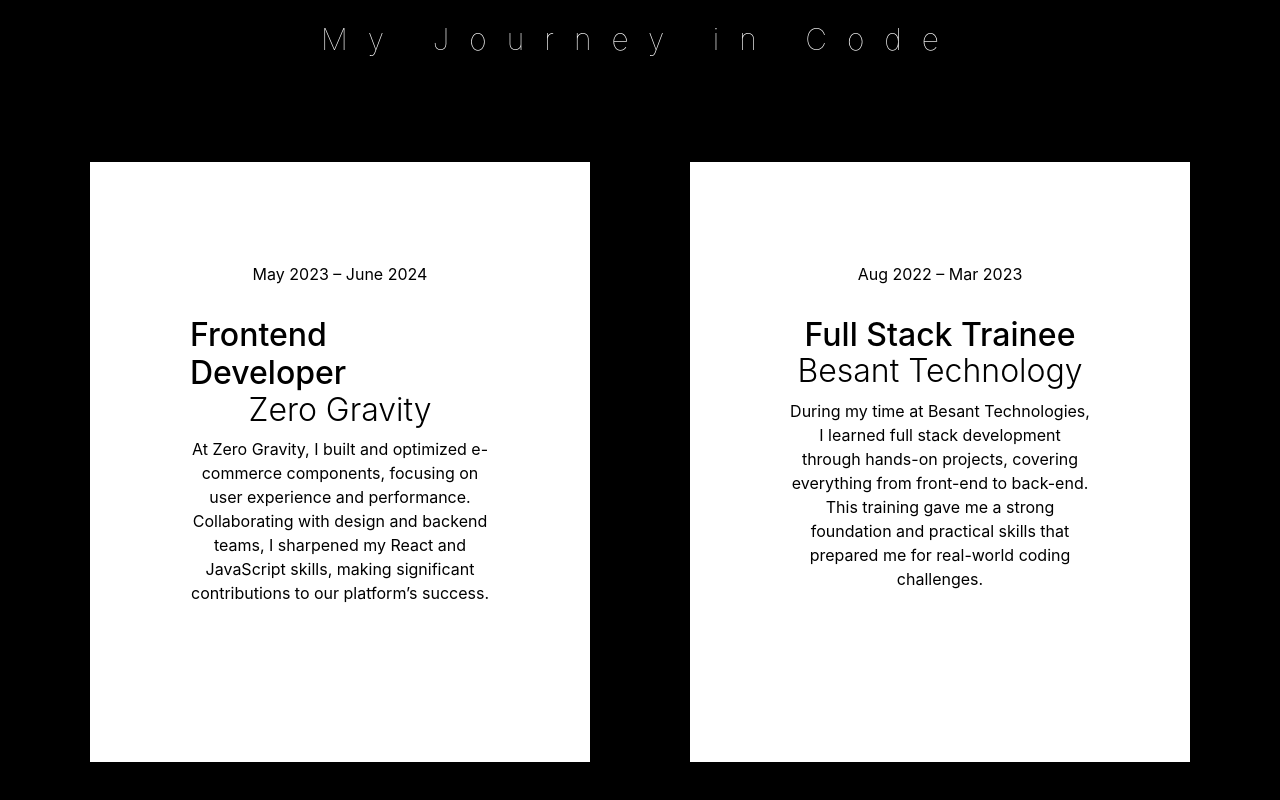
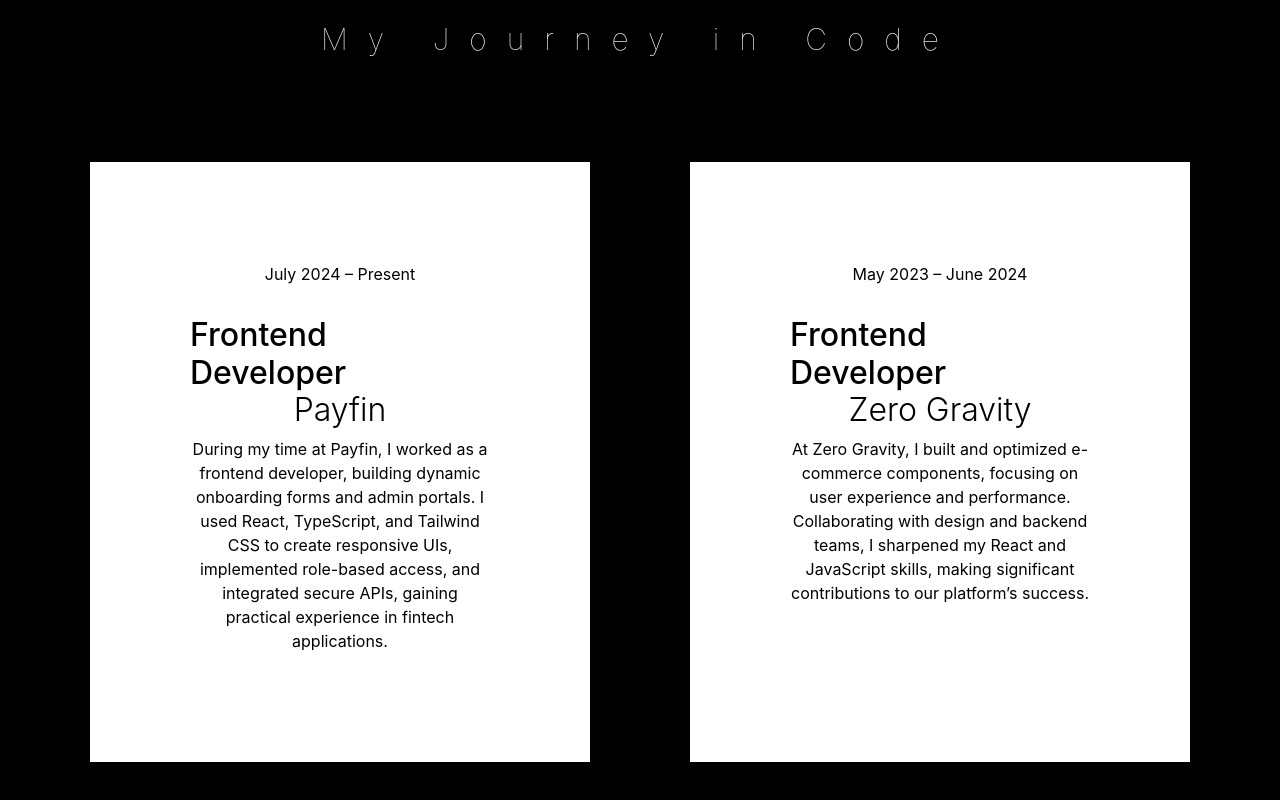
Before and after one commit to har-shsharma/my-portfolio, a React (Create React App) app: page / in a window 1280 px wide. Shown: the part 5111-5911 px from the top of the page. Built offline with nearby package versions, Linux system fonts and the light colour scheme; no server answers.

Commit message:
work experience updated

```diff
--- a/src/components/TextAnimation.js
+++ b/src/components/TextAnimation.js
@@ -43,7 +43,9 @@ function TextAnimation() {
       window.removeEventListener('resize', updateInitialValues);
       window.removeEventListener('scroll', handleScroll);
     };
-  }, [ minScroll, maxScroll]);
+  },
+  // eslint-disable-next-line
+  [ minScroll, maxScroll]);
 
   return (
     <div className="TextAnimation" style={{ height: croppedHeight }}>
--- a/src/components/Work.js
+++ b/src/components/Work.js
@@ -11,16 +11,16 @@ function Work() {
         </div>
         <div className="workContent">
         <div className="workItem">
+        <label className="workDuration">July 2024 – Present</label>
+            <h2 className="roleHeading">Frontend Developer</h2>
+            <h2 className="companyHeading">Payfin</h2>
+            <p className="workDescription">During my time at Payfin, I worked as a frontend developer, building dynamic onboarding forms and admin portals. I used React, TypeScript, and Tailwind CSS to create responsive UIs, implemented role-based access, and integrated secure APIs, gaining practical experience in fintech applications.</p>
+        </div>
+        <div className="workItem">
         <label className="workDuration">May 2023 – June 2024</label>
           <h2 className="roleHeading">Frontend Developer</h2>
             <h2 className="companyHeading">Zero Gravity</h2>
             <p className="workDescription">At Zero Gravity, I built and optimized e-commerce components, focusing on user experience and performance. Collaborating with design and backend teams, I sharpened my React and JavaScript skills, making significant contributions to our platform’s success.</p>
-        </div>
-        <div className="workItem">
-        <label className="workDuration">Aug 2022 – Mar 2023</label>
-            <h2 className="roleHeading">Full Stack Trainee</h2>
-            <h2 className="companyHeading">Besant Technology</h2>
-            <p className="workDescription">During my time at Besant Technologies, I learned full stack development through hands-on projects, covering everything from front-end to back-end. This training gave me a strong foundation and practical skills that prepared me for real-world coding challenges.</p>
         </div>
         </div>
         </div>
```
